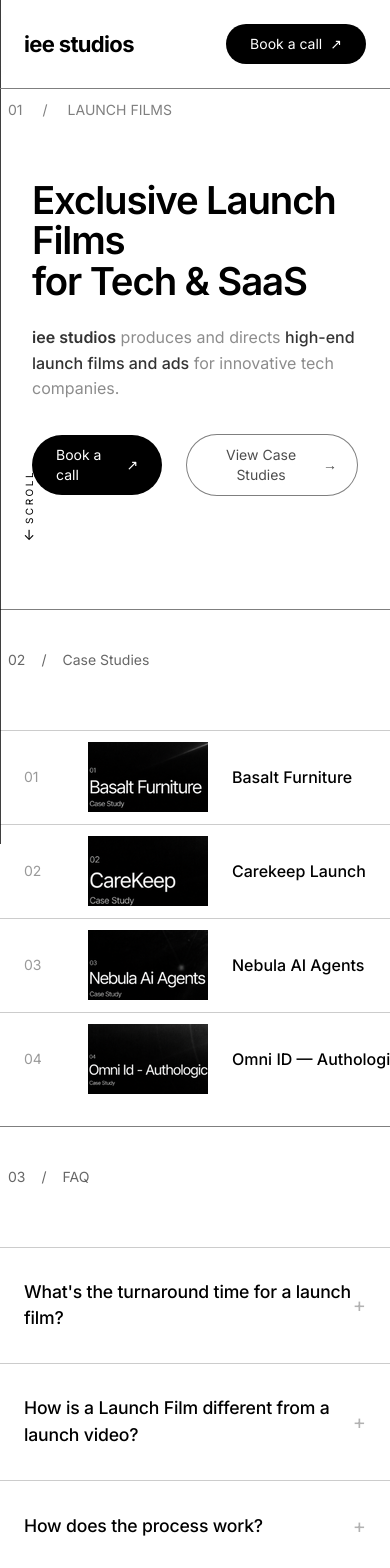
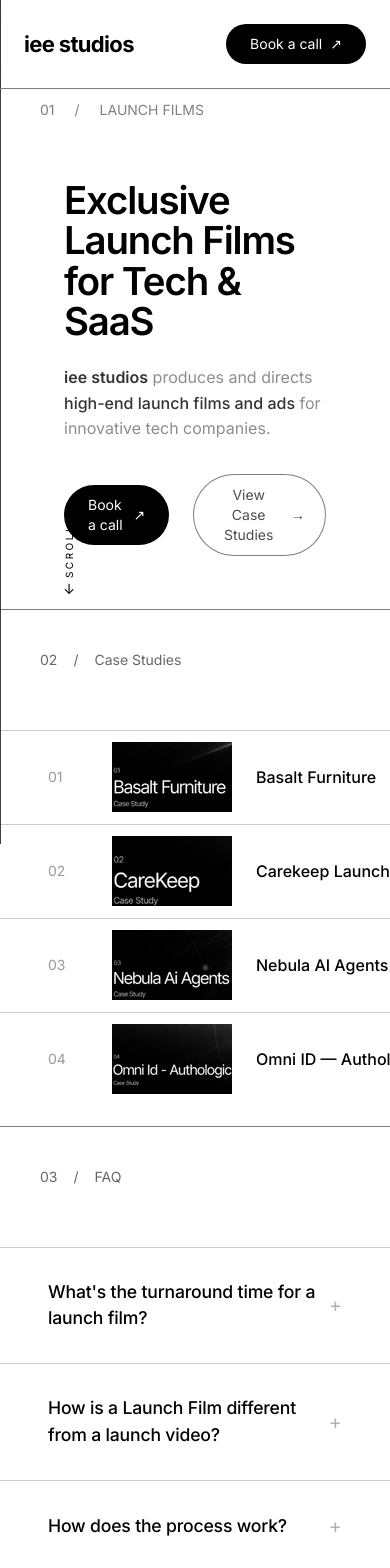
Before and after one commit to arp2006/iee-studios-website, a Next.js app: page / in a window 390 px wide. Shown: the top 1568 px of the page. Built offline with nearby package versions, Linux system fonts and the light colour scheme.

Commit message:
mobile layout optimization

```diff
--- a/app/components/layout/Footer.tsx
+++ b/app/components/layout/Footer.tsx
@@ -10,7 +10,7 @@ export default function Footer() {
       <div className="w-full lg:pl-[150px] mx-auto ">
 
         {/* HEADER (keeps system consistent) */}
-        <div className="px-2 md:px-5 lg:px-10  py-10 flex items-center gap-4 text-sm text-black/60">
+        <div className="px-10  py-10 flex items-center gap-4 text-sm text-black/60">
           <span>05</span>
           <span>/</span>
           <span>CONTACT</span>
--- a/app/components/layout/Header.tsx
+++ b/app/components/layout/Header.tsx
@@ -34,11 +34,11 @@ export default function Header({ CALENDLY, lenisRef }: Props) {
   };
 
   return (
-    <header className="fixed top-0 left-0 w-full z-50 border-b border-black/50 bg-white/85 backdrop-blur-md md:pr-40">
+    <header className="fixed top-0 left-0 w-full z-50 border-b border-black/50 bg-white/85 backdrop-blur-md lg:pr-40">
 
-      <div className="absolute md:left-[150px] top-0 h-full w-px bg-black/50" />
-      <div className="absolute md:right-[150px] top-0 h-full w-px bg-black/50" />
-      <div className="w-full pl-6 lg:pl-[235px] pr-6 md:pr-12 lg:pr-20 py-6 flex items-center justify-between">
+      <div className="absolute lg:left-[150px] top-0 h-full w-px bg-black/50" />
+      <div className="absolute lg:right-[150px] top-0 h-full w-px bg-black/50" />
+      <div className="w-full pl-6 lg:pl-[235px] pr-6 lg:pr-20 py-6 flex items-center justify-between">
 
         {/* LEFT — BRAND */}
         <a
--- a/app/components/ui/FAQSection.tsx
+++ b/app/components/ui/FAQSection.tsx
@@ -33,10 +33,10 @@ export default function FAQSection() {
 
   return (
     <section id="faq" className="border-t border-black/50 ">
-      <div className="w-full lg:pl-[150px] mx-auto md:pr-[150px]">
+      <div className="w-full lg:pl-[150px] mx-auto lg:pr-[150px]">
 
         {/* HEADER (aligned with system) */}
-        <div className="px-2 md:px-5 lg:px-10 py-10 flex items-center gap-4 text-sm text-black/60">
+        <div className="px-10 py-10 flex items-center gap-4 text-sm text-black/60">
           <span>03</span>
           <span>/</span>
           <span>FAQ</span>
@@ -54,7 +54,7 @@ export default function FAQSection() {
           {faqs.map((faq, i) => (
             <div
               key={i}
-              className="relative px-6 md:px-12 lg:px-20 transition hover:translate-x-2"
+              className="relative px-12 lg:px-20 transition hover:translate-x-2"
             >
               <div className="absolute top-0 left-0 h-px w-full bg-black/20" />
               <button
--- a/app/components/ui/FeaturedWork.tsx
+++ b/app/components/ui/FeaturedWork.tsx
@@ -100,10 +100,10 @@ export default function FeaturedWork({
 }) {
   return (
     <section id="work" className="border-t border-black/50 ">
-      <div className="w-full lg:pl-[150px] mx-auto  md:pr-[150px]">
+      <div className="w-full lg:pl-[150px] mx-auto  lg:pr-[150px]">
 
         {/* HEADER */}
-        <div className="px-2 mpx-2 md:px-5 lg:px-10 py-10 flex items-center justify-between text-sm text-black/60">
+        <div className="px-10 py-10 flex items-center gap-4 text-sm text-black/60">
           <div className="flex items-center gap-4">
             <span>02</span>
             <span>/</span>
@@ -125,7 +125,7 @@ export default function FeaturedWork({
               <div
                 onClick={() => onProjectClick(project)}
                 className="
-                  px-6 md:px-12 lg:px-20 py-3
+                  px-12 lg:px-20 py-3
                   flex items-center justify-between
                   group
                   transition
@@ -160,7 +160,7 @@ export default function FeaturedWork({
                 </div>
 
                 {/* CENTER */}
-                <div className="hidden md:block text-black/50 text-sm">
+                <div className="hidden lg:block text-black/50 text-sm">
                   {project.description}
                 </div>
 
--- a/app/components/ui/Hero.tsx
+++ b/app/components/ui/Hero.tsx
@@ -36,7 +36,7 @@ export default function Hero({ CALENDLY, lenisRef }: HeroProps) {
   return (
     <section className="relative min-h-[65vh] grid grid-cols-1 lg:grid-cols-2 items-start">
 
-      <div className="absolute lg:left-[80px] bottom-16 flex flex-col items-center gap-4 ">
+      <div className="absolute left-[40px] bottom-[10px] lg:left-[80px] bottom-16 flex flex-col items-center gap-4 z-10">
 
         {/* LABEL */}
         <div className="rotate-[-90deg]">
@@ -57,7 +57,7 @@ export default function Hero({ CALENDLY, lenisRef }: HeroProps) {
         <div className="relative mt-10 lg:h-[520px] flex items-center">
 
           {/* CONTENT */}
-          <div className="relative max-w-[680px] px-2 md:px-5 lg:px-10">
+          <div className="relative max-w-[680px] px-10">
 
             <div className="flex items-center gap-5 text-sm text-black/50 mb-15">
               <span>01</span>
@@ -65,7 +65,7 @@ export default function Hero({ CALENDLY, lenisRef }: HeroProps) {
               <span>LAUNCH FILMS</span>
             </div>
 
-            <div className="max-w-[680px] px-6 md:px-5 lg:px-9">
+            <div className="max-w-[680px] px-6 md:px-9">
               <motion.h1
                 className="text-[clamp(2.4rem,4vw,4.6rem)] font-semibold leading-[1.05] tracking-[-0.03em]"
                 initial={{ opacity: 0, y: 30 }}
@@ -166,7 +166,7 @@ export default function Hero({ CALENDLY, lenisRef }: HeroProps) {
       </div>
       <div className="flex justify-end items-start">
 
-        <div className="relative inline-block mt-9 pr-[1px] md:mr-[150px]">
+        <div className="relative inline-block mt-9 pr-[1px] lg:mr-[150px]">
           <img
             src="/bgs/bg.webp"
             alt=""
--- a/app/components/ui/StartProjectForm.tsx
+++ b/app/components/ui/StartProjectForm.tsx
@@ -59,21 +59,21 @@ export default function StartProjectForm() {
           className="
           absolute top-0 bottom-0 right-0
           left-[0px]
-          md:left-[150px]
+          lg:left-[150px]
           bg-[url('/images/form.png')]
           bg-cover z-0
-          bg-center md:mr-[150px]
+          bg-center lg:mr-[150px]
 
         "
         />
 
         {/* OVERLAY */}
-        <div className="absolute inset-0 backdrop-blur-xs left-[0px] md:left-[150px] md:mr-[150px] border-x border-black/50" />
+        <div className="absolute inset-0 backdrop-blur-xs left-[0px] lg:left-[150px] lg:mr-[150px] lg:border-x border-black/50" />
 
         {/* ACTUAL CONTENT */}
         <div className="relative z-10">
           {/* HEADER */}
-          <div className="px-2 md:px-5 lg:px-10 py-10 flex items-center gap-4 text-sm text-black/60">
+          <div className="px-10 py-10 flex items-center gap-4 text-sm text-white/60">
             <span>04</span>
             <span>/</span>
             <span>START A PROJECT</span>
--- a/app/page.tsx
+++ b/app/page.tsx
@@ -84,8 +84,8 @@ export default function Home() {
 
     <main className="relative min-h-screen bg-white text-black">
       <div className="pointer-events-none fixed inset-0 z-10">
-        <div className="absolute md:left-[150px] top-0 h-full w-px bg-black/50 z-10" />
-        <div className="absolute md:right-[150px] top-0 h-full w-px bg-black/50 z-10" />
+        <div className="absolute lg:left-[150px] top-0 h-full w-px bg-black/50 z-10" />
+        <div className="absolute lg:right-[150px] top-0 h-full w-px bg-black/50 z-10" />
       </div>
 
       <Header
```
